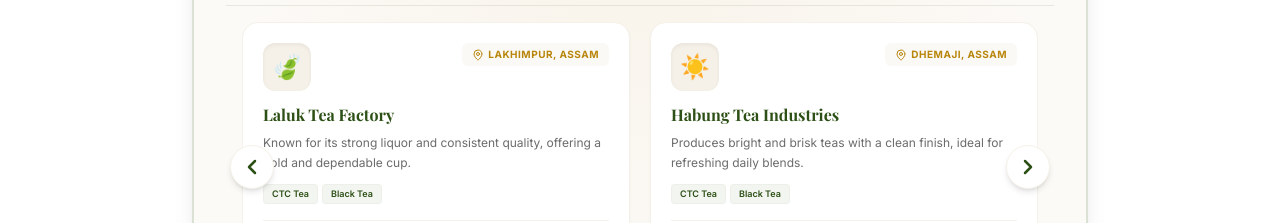
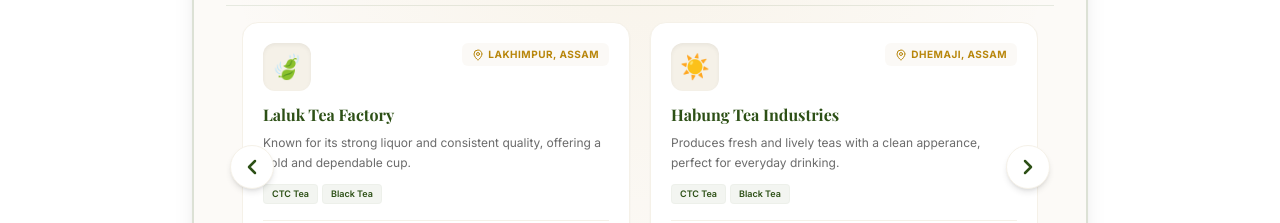
Before and after one commit to Sachin0613/pallaviteatrading, a React (Vite) app: page / in a window 1280 px wide. Shown: the part 1700-1923 px from the top of the page. Built offline with nearby package versions, Linux system fonts and the light colour scheme; a web font is replaced by a local one.

Commit message:
Revise tea estate descriptions for improved clarity
Updated descriptions for tea estates to enhance clarity and appeal.

```diff
--- a/src/data.ts
+++ b/src/data.ts
@@ -16,7 +16,7 @@
     id: "habung-tea-industries",
     name: "Habung Tea Industries",
     location: "Dhemaji, Assam",
-    description: "Produces bright and brisk teas with a clean finish, ideal for refreshing daily blends.",
+    description: "Produces fresh and lively teas with a clean apperance, perfect for everyday drinking.",
     detailedDescription: "Habung Tea Industries is known for crafting vibrant teas with excellent brightness and briskness. The teas deliver a refreshing cup with a clean finish, making them suitable for daily consumption and premium blending requirements.",
     teaTypes: ["CTC Tea", "Black Tea"],
     production: "Brisk Assam Processing",
@@ -60,7 +60,7 @@
     id: "belseri-tea-estate",
     name: "Belseri Tea Estate",
     location: "Dekiajuli, Assam",
-    description: "Produces bright, brisk teas with a clean and refreshing finish.",
+    description: "Produces bright, brisk teas with a clean and refreshing apperance.",
     detailedDescription: "Belseri Tea Estate is known for creating teas that offer excellent brightness, briskness, and clarity in the cup. Its refreshing finish makes it a popular choice for tea blenders and bulk buyers alike.",
     teaTypes: ["CTC Tea", "Black Tea"],
     production: "Quality Estate Processing",
@@ -71,7 +71,7 @@
     id: "puri-premium-tea",
     name: "Puri Premium Tea",
     location: "Lakhimpur, Assam",
-    description: "Specializes in high-grade teas with deep color, strong body, and premium consistency.",
+    description: "Specializes in high grade teas with deep color, strong cup, and premium consistency.",
     detailedDescription: "Puri Premium Tea is dedicated to producing superior-quality teas that stand out for their deep liquor color, strong body, and exceptional consistency. The estate caters to buyers seeking reliable premium-grade Assam teas.",
     teaTypes: ["Premium CTC Tea", "Black Tea"],
     production: "High-Grade Tea Manufacturing",
```
